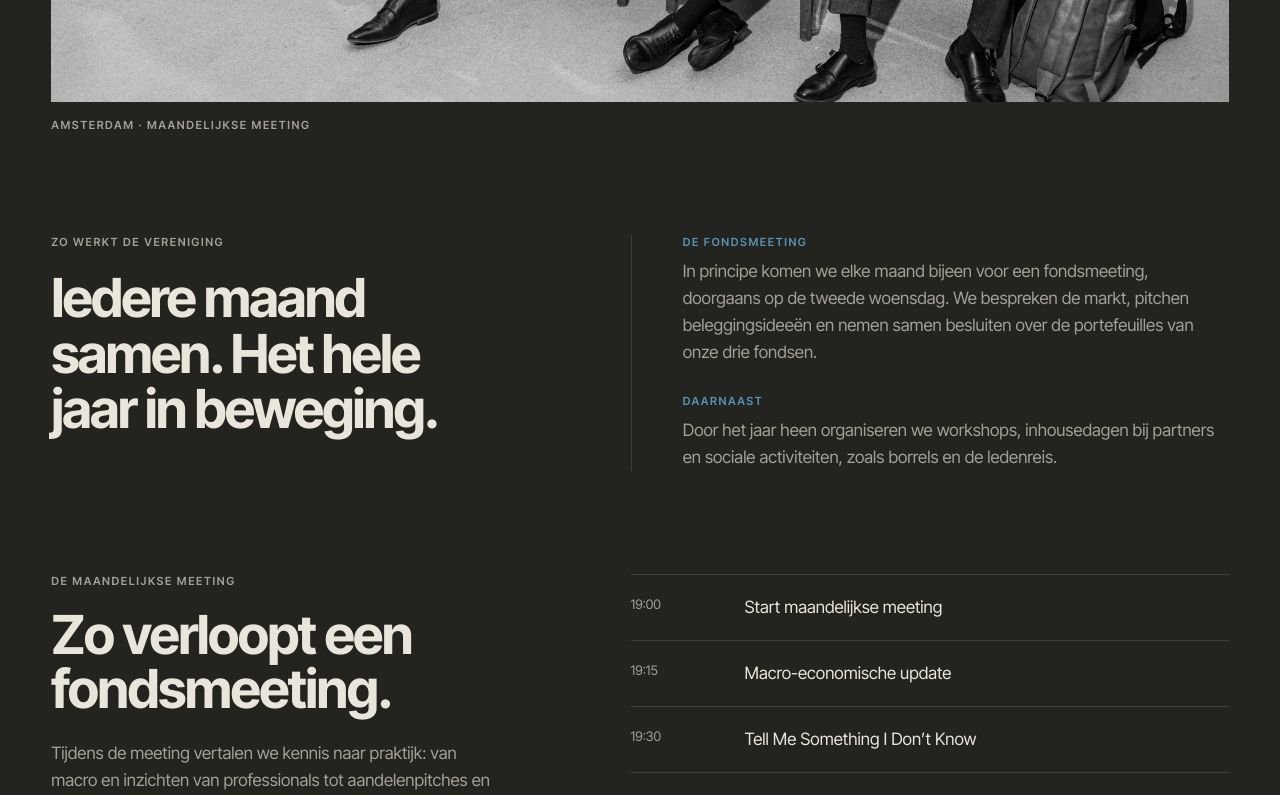
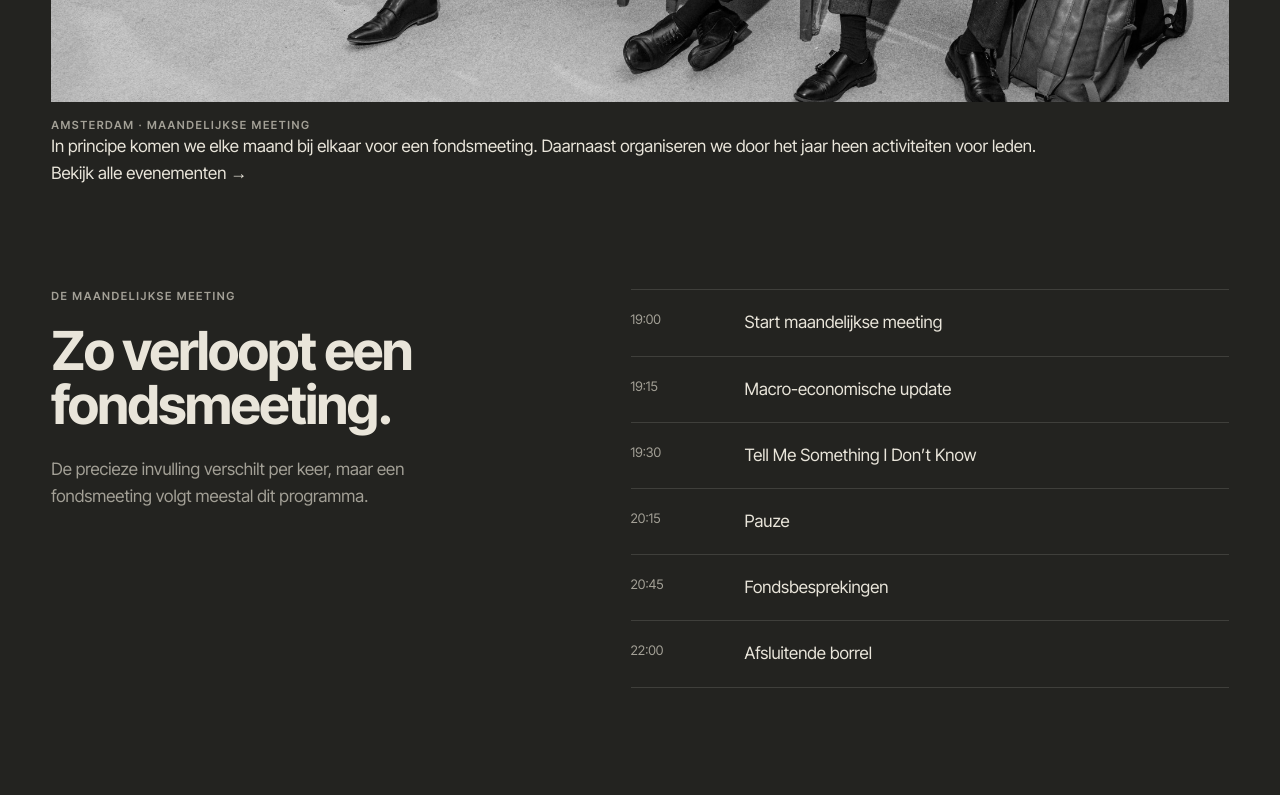
Before and after one commit to Mutual-Fund-Amsterdam/Website-MF, a Next.js app: page /over-ons in a window 1280 px wide. Shown: the part 1300-2095 px from the top of the page. Built offline with nearby package versions, Linux system fonts and the light colour scheme.

Commit message:
Simplify about-page overview and avoid repeating meeting details

```diff
--- a/app/over-ons/page.tsx
+++ b/app/over-ons/page.tsx
@@ -70,31 +70,14 @@ export default function AboutPage() {
         <p className="image-caption eyebrow">Amsterdam · maandelijkse meeting</p>
       </section>
 
-      <section className="container about-rhythm" aria-labelledby="about-rhythm-title">
-        <div className="about-rhythm-heading">
-          <p className="eyebrow">Zo werkt de vereniging</p>
-          <h2 id="about-rhythm-title">
-            Iedere maand samen. Het hele jaar in beweging.
-          </h2>
-        </div>
-        <div className="about-rhythm-copy">
-          <div>
-            <p className="eyebrow">De fondsmeeting</p>
-            <p>
-              In principe komen we elke maand bijeen voor een fondsmeeting,
-              doorgaans op de tweede woensdag. We bespreken de markt, pitchen
-              beleggingsideeën en nemen samen besluiten over de portefeuilles
-              van onze drie fondsen.
-            </p>
-          </div>
-          <div>
-            <p className="eyebrow">Daarnaast</p>
-            <p>
-              Door het jaar heen organiseren we workshops, inhousedagen bij
-              partners en sociale activiteiten, zoals borrels en de ledenreis.
-            </p>
-          </div>
-        </div>
+      <section className="container about-overview" aria-label="Meetings en evenementen">
+        <p>
+          In principe komen we elke maand bij elkaar voor een fondsmeeting.
+          Daarnaast organiseren we door het jaar heen activiteiten voor leden.
+        </p>
+        <Link className="about-overview-link" href="/events">
+          Bekijk alle evenementen →
+        </Link>
       </section>
 
       <section className="section about-schedule-section">
@@ -103,10 +86,8 @@ export default function AboutPage() {
             <p className="eyebrow">De maandelijkse meeting</p>
             <h2>Zo verloopt een fondsmeeting.</h2>
             <p>
-              Tijdens de meeting vertalen we kennis naar praktijk: van macro en
-              inzichten van professionals tot aandelenpitches en fondsbesprekingen.
-              Ieder onderdeel helpt ons een financiële overtuiging scherper te
-              formuleren.
+              De precieze invulling verschilt per keer, maar een fondsmeeting
+              volgt meestal dit programma.
             </p>
           </div>
           <div className="schedule-list">
@@ -136,11 +117,6 @@ export default function AboutPage() {
                 </p>
                 <h2>{pillar.title}</h2>
                 <p>{pillar.text}</p>
-                {pillar.number === "04" && (
-                  <Link className="about-feature-link" href="/events">
-                    Bekijk onze evenementen →
-                  </Link>
-                )}
               </div>
             </article>
           ))}
```
